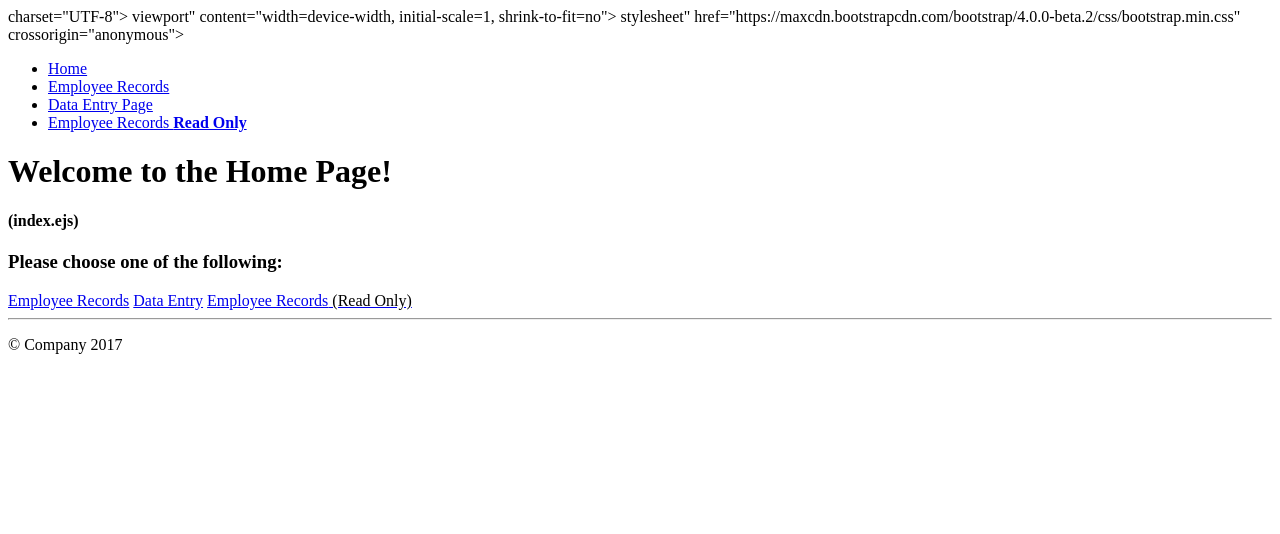
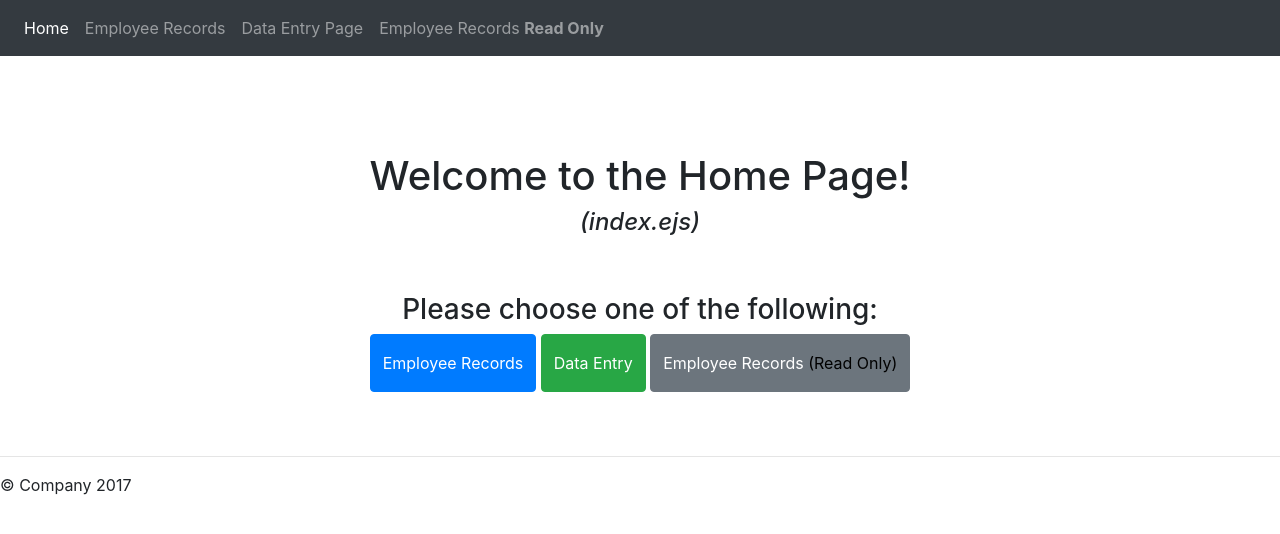
Before and after one commit to skerrey/web-340, a Node server app: page / in a window 1280 px wide. Shown: the top 534 px of the page. Run offline with Node 20, Linux system fonts and the light colour scheme; some libraries are stand-ins or nearby versions.

Commit message:
Update header.ejs

```diff
--- a/ems/views/header.ejs
+++ b/ems/views/header.ejs
@@ -13,10 +13,11 @@
 -->
 
 <head>
-    charset="UTF-8">
-    viewport" content="width=device-width, initial-scale=1, shrink-to-fit=no">
+    <meta charset="UTF-8">
+    <viewport content="width=device-width, initial-scale=1, shrink-to-fit=no">
      <title><%= title %></title>
 
-    stylesheet" href="https://maxcdn.bootstrapcdn.com/bootstrap/4.0.0-beta.2/css/bootstrap.min.css"
-          integrity="sha384-PsH8R72JQ3SOdhVi3uxftmaW6Vc51MKb0q5P2rRUpPvrszuE4W1povHYgTpBfshb" crossorigin="anonymous">
+    <!-- Bootstrap CDN -->
+    <link rel="stylesheet" href="https://stackpath.bootstrapcdn.com/bootstrap/4.3.1/css/bootstrap.min.css">
+
 </head>
```
